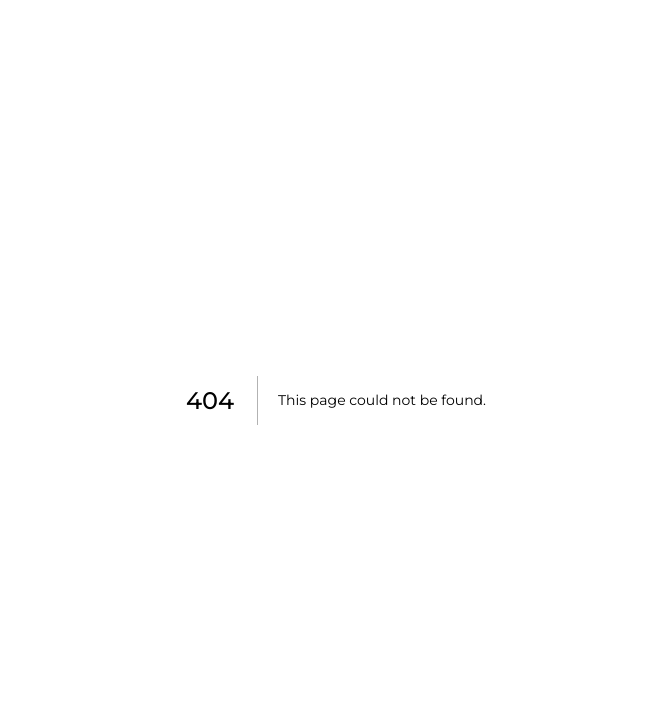
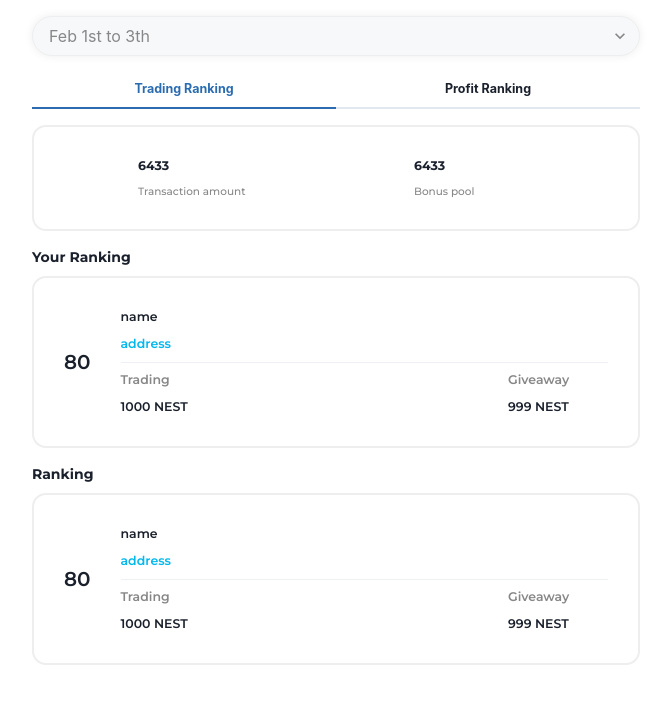
Before and after one commit to NEST-Protocol/NEST-Prize-WebApp, a Next.js app: page /ice-cream in a window 1280 px wide. Before the commit this address had no page. Shown: the top 704 px of the page, without its empty margins (304-975 px from the left). Built offline with nearby package versions, Linux system fonts and the light colour scheme.

Commit message:
add ice-cream web

```diff
--- /dev/null
+++ b/pages/ice-cream/index.tsx
@@ -0,0 +1,72 @@
+import {Divider, HStack, Select, Stack, Tab, TabList, Tabs, Text} from "@chakra-ui/react";
+
+const IceCream = () => {
+  return (
+    <Stack maxW={'container.sm'} w={'full'} h={'100vh'} p={'16px'} spacing={'16px'}>
+      <Select bg={'#F7F8FA'} borderRadius={'full'} border={'1px solid #EEEEEE'} color={'#878787'}
+              boxShadow={'0px 0px 10px 0px #EEEEEE'}>
+        <option value='option1'>Feb 1st to 3th</option>
+        <option value='option2'>Feb 4st to 6th</option>
+        <option value='option3'>Feb 7st to 9th</option>
+      </Select>
+      <Tabs isFitted>
+        <TabList>
+          <Tab fontSize={'12.5px'} fontWeight={'bold'}>Trading Ranking</Tab>
+          <Tab fontSize={'12.5px'} fontWeight={'bold'}>Profit Ranking</Tab>
+        </TabList>
+      </Tabs>
+      <HStack p={'30px'} justifyContent={'space-around'} border={'2px solid #EEEEEE'} borderRadius={'14px'}>
+        <Stack w={'120px'}>
+          <Text fontSize={'12.5px'} fontWeight={'bold'}>6433</Text>
+          <Text fontSize={'10.5px'} fontWeight={'500'} color={'#878787'}>Transaction amount</Text>
+        </Stack>
+        <Stack w={'120px'}>
+          <Text fontSize={'12.5px'} fontWeight={'bold'}>6433</Text>
+          <Text fontSize={'10.5px'} fontWeight={'500'} color={'#878787'}>Bonus pool</Text>
+        </Stack>
+      </HStack>
+      <Stack>
+        <Text fontSize={'14px'} fontWeight={'bold'}>Your Ranking</Text>
+        <HStack border={'2px solid #EEEEEE'} p={'30px'} borderRadius={'14px'} spacing={'30px'}>
+          <Text fontSize={'xl'} fontWeight={'semibold'}>80</Text>
+          <Stack fontSize={'12.5px'} fontWeight={'600'} w={'full'}>
+            <Text>name</Text>
+            <Text color={'#00B7EE'}>address</Text>
+            <Divider/>
+            <HStack justify={'space-between'} w={'full'} color={'#878787'}>
+              <Text w={'100px'}>Trading</Text>
+              <Text w={'100px'}>Giveaway</Text>
+            </HStack>
+            <HStack justify={'space-between'} w={'full'}>
+              <Text w={'100px'}>1000 NEST</Text>
+              <Text w={'100px'}>999 NEST</Text>
+            </HStack>
+          </Stack>
+        </HStack>
+      </Stack>
+      <Stack>
+        <Text fontSize={'14px'} fontWeight={'bold'}>Ranking</Text>
+        <HStack p={'30px'} border={'2px solid #EEEEEE'} borderRadius={'14px'} spacing={'30px'}>
+          <Text fontSize={'xl'} fontWeight={'semibold'}>80</Text>
+          <Stack fontSize={'12.5px'} fontWeight={'600'} w={'full'}>
+            <Text>name</Text>
+            <Text color={'#00B7EE'}>address</Text>
+            <Divider/>
+            <HStack justify={'space-between'} w={'full'} color={'#878787'}>
+              <Text w={'100px'}>Trading</Text>
+              <Text w={'100px'}>Giveaway</Text>
+            </HStack>
+            <HStack justify={'space-between'} w={'full'}>
+              <Text w={'100px'}>1000 NEST</Text>
+              <Text w={'100px'}>999 NEST</Text>
+            </HStack>
+          </Stack>
+        </HStack>
+      </Stack>
+
+
+    </Stack>
+  )
+}
+
+export default IceCream
```
